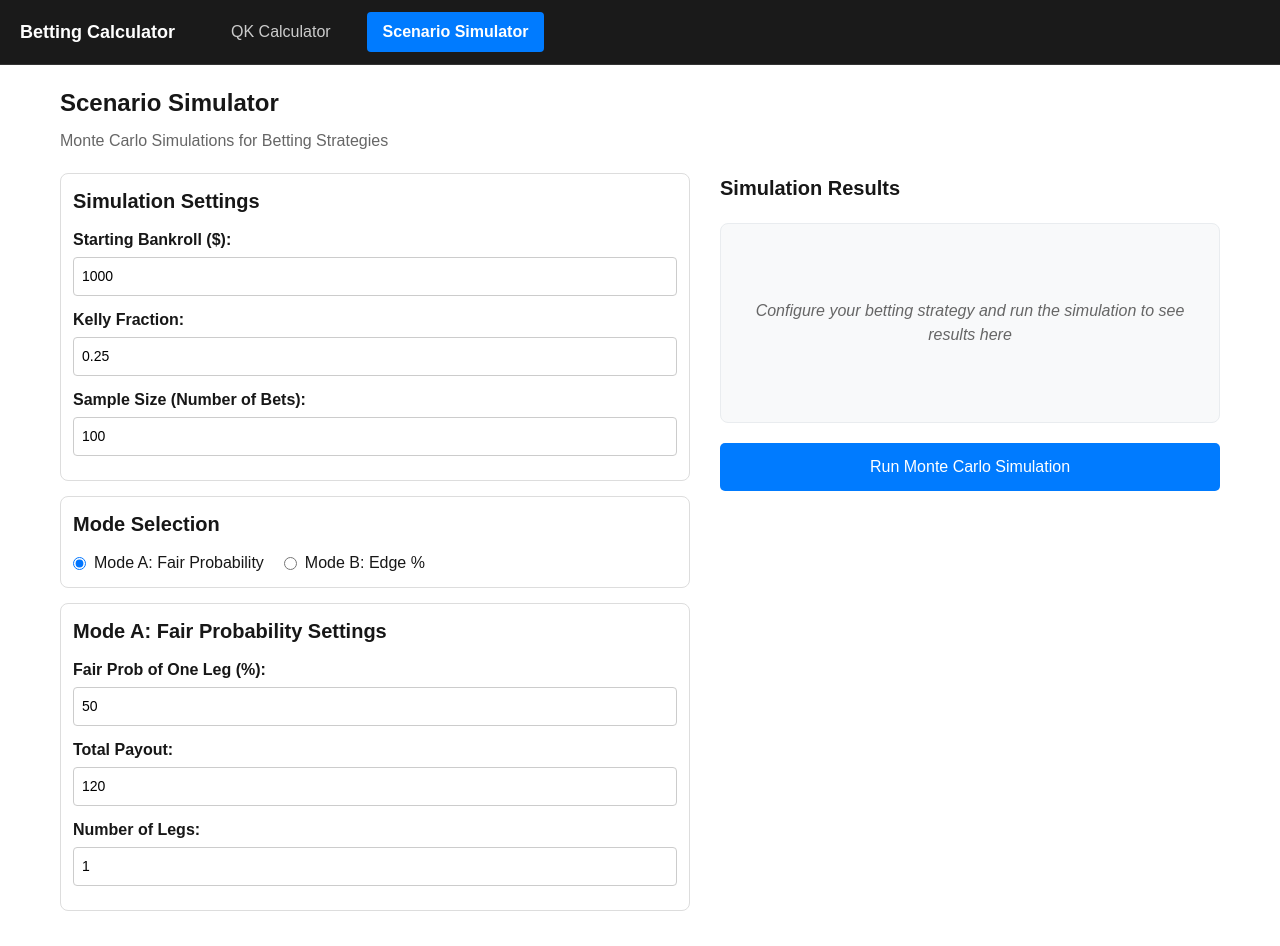
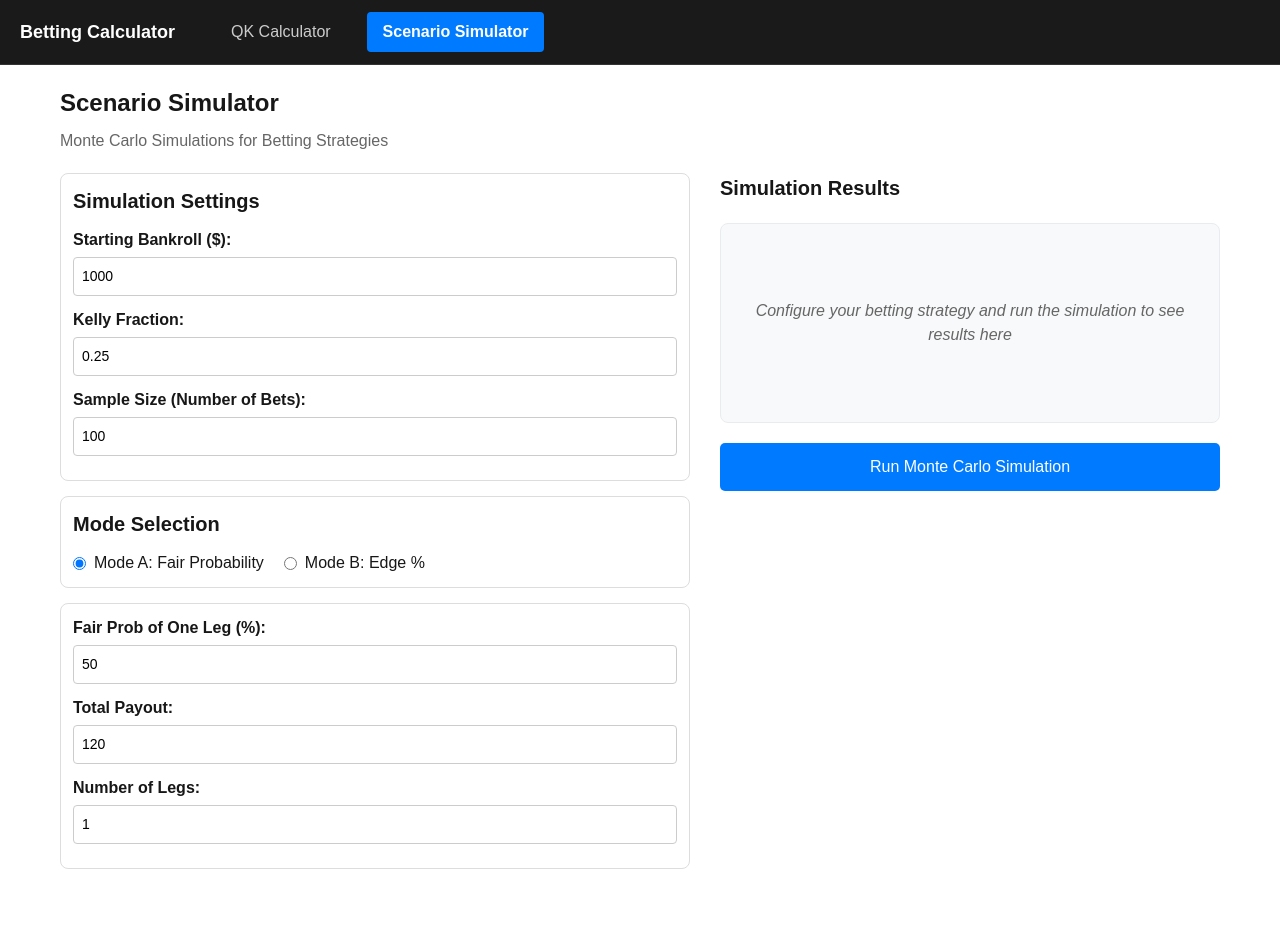
Before and after one commit to ethan-yountz/Risk-Management-Kelly-Criterion-Simulator, a Next.js app in the folder qk-sims/: page /scenario-simulator in a window 1280 px wide. After the commit the page ends 904 px from the top, so only its background shows below. Built offline with nearby package versions, Linux system fonts and the light colour scheme; no server answers.

Commit message:
changed ui for modes

```diff
--- a/qk-sims/src/app/scenario-simulator/page.tsx
+++ b/qk-sims/src/app/scenario-simulator/page.tsx
@@ -215,7 +215,6 @@ export default function ScenarioSimulator() {
           {/* Mode A Inputs */}
           {mode === "A" && (
             <div style={{ marginBottom: "15px", padding: "12px", border: "1px solid #ddd", borderRadius: "8px" }}>
-              <h2 style={{ marginBottom: "12px" }}>Mode A: Fair Probability Settings</h2>
 
               <div style={{ marginBottom: "12px" }}>
                 <label style={{ display: "block", marginBottom: "5px", fontWeight: "bold" }}>
@@ -286,7 +285,6 @@ export default function ScenarioSimulator() {
           {/* Mode B Inputs */}
           {mode === "B" && (
             <div style={{ marginBottom: "15px", padding: "12px", border: "1px solid #ddd", borderRadius: "8px" }}>
-              <h2 style={{ marginBottom: "12px" }}>Mode B: Edge Settings</h2>
 
               <div style={{ marginBottom: "12px" }}>
                 <label style={{ display: "block", marginBottom: "5px", fontWeight: "bold" }}>
```
